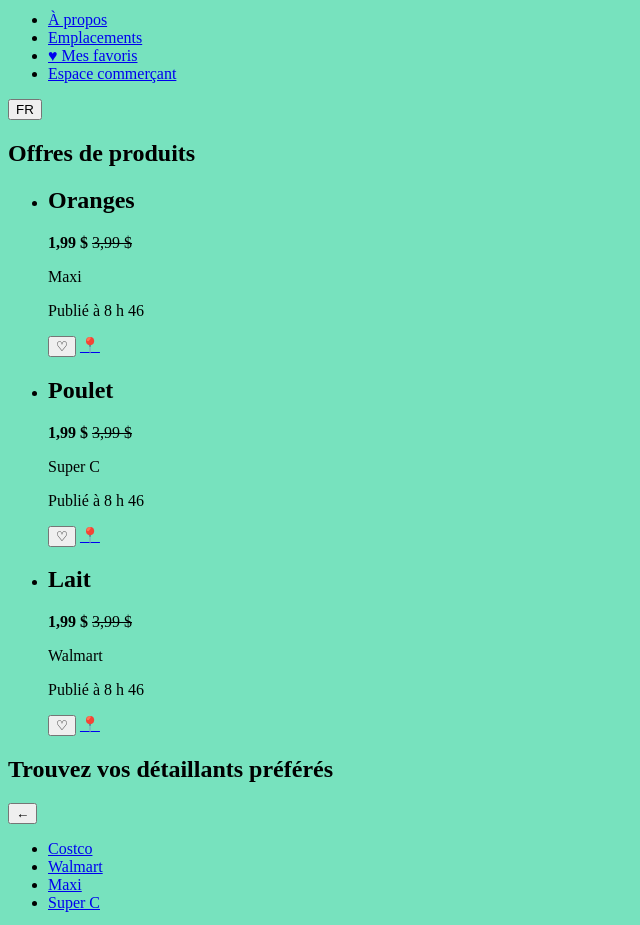
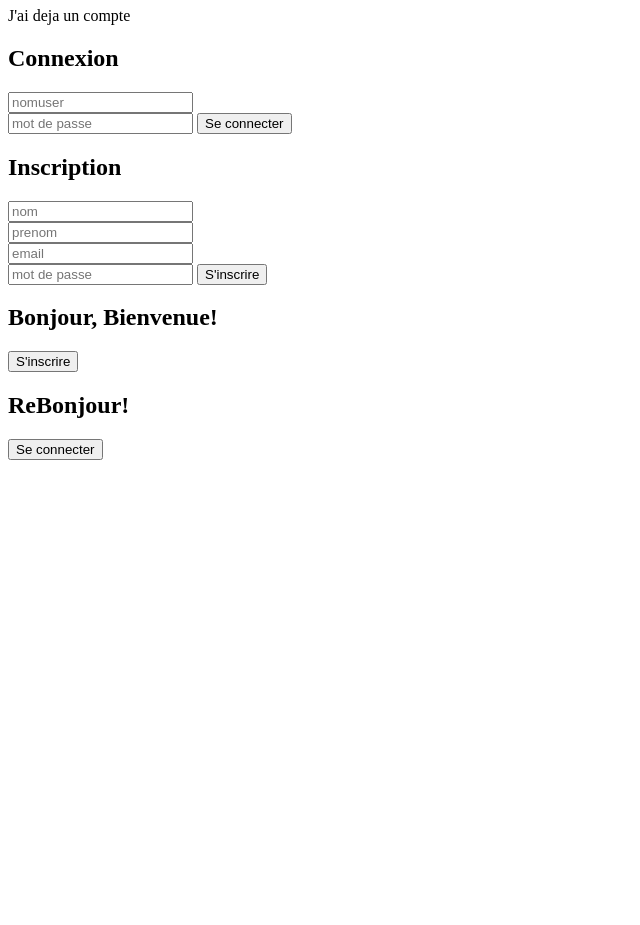
Before and after one commit to nhdlike-oss/ProjetLibre, a plain HTML site: page index.html in a window 1280 px wide. Shown: the part 73-998 px from the top of the page, without its empty margins (0-640 px from the left). After the commit the page ends 800 px from the top, so only its background shows below. Drawn offline with Linux system fonts and the light colour scheme.

Commit message:
Retour à ma version de la page connexion

```diff
--- a/index.html
+++ b/index.html
@@ -1,124 +1,43 @@
 <!DOCTYPE html>
-<html lang="fr">
-<head>
-    <meta charset="UTF-8">
-    <meta name="viewport" content="width=device-width, initial-scale=1.0">
-    <title>Antigaspe - Offres anti-gaspillage</title>
-    <link rel="stylesheet" href="style.css">
-    <!-- Plus tard : <script src="script.js" defer></script> -->
-</head>
+<html lang="en">
+    <head>
+        <meta charset="UTF-8">
+        <meta name viewport"
+        content="width=device-width,
+        initial-scale=1.0">
+        <title>Antigaspe</title>
+    </head>
 <body>
+    <h1>Connexion</h1>
+    <p>J'ai deja un compte</p>
+     <main class="auth" id="auth">
+        <from  class="Connexion">
+            <h2>Connexion</h2>
+            <input placeholder="nomuser">
+            <br>
+         <input type="password" placeholder="mot de passe">
+         <button>Se connecter</button>
 
-    <header class="entete">
-        <a href="index.html" class="logo">Antigaspe</a>
+        </from>
+    <form class= "enregistrer">
+        <h2>Inscription</h2>
 
-        <form class="recherche" role="search" action="index.html" method="get">
-            <label for="recherche" class="visuellement-cache">Rechercher un article</label>
-            <input type="search" id="recherche" name="q" placeholder="Rechercher">
-            <button type="submit" aria-label="Lancer la recherche">🔍</button>
-        </form>
+            <input placeholder="nom">
+            <br>
+             <input placeholder="prenom">
+            <br>
+             <input placeholder="email">
+            <br>
+         <input type="password" placeholder="mot de passe">
+         <button>S'inscrire</button>
+    </form>
+    <aside class="Bienvenue">
+        <h2>Bonjour, Bienvenue!</h2>
+        <button id ="DeSincrire">S'inscrire</button>
+        <h2>ReBonjour!</h2>
+        <button id="Se connecter">Se connecter</button>
+    </aside>
+     </main>
 
-        <button type="button" class="bouton-menu" id="bouton-menu"
-                aria-label="Ouvrir le menu" aria-expanded="false"
-                aria-controls="menu-principal">☰</button>
-
-        <nav class="menu" id="menu-principal" aria-label="Navigation principale">
-            <ul>
-                <li><a href="#">À propos</a></li>
-                <li><a href="#">Emplacements</a></li>
-                <li><a href="#">♥ Mes favoris</a></li>
-<li><a href="connexion.html">Espace commerçant</a></li>
-            </ul>
-        </nav>
-
-        <button type="button" class="langue" aria-label="Changer de langue">FR</button>
-    </header>
-
-    <main>
-        <section aria-labelledby="titre-offres">
-            <h1 id="titre-offres">Offres de produits</h1>
-
-            <ul class="grille-produits" id="liste-produits">
-                <li>
-                    <article class="carte-produit">
-                        <h2>Oranges</h2>
-                        <p class="prix">
-                            <strong>1,99 $</strong>
-                            <del>3,99 $</del>
-                        </p>
-                        <p class="commerce">Maxi</p>
-                        <p class="heure">
-                            <time datetime="2026-11-22T08:46">Publié à 8 h 46</time>
-                        </p>
-                        <button type="button" class="favori"
-                                aria-label="Ajouter Oranges aux favoris"
-                                aria-pressed="false">♡</button>
-                        <a class="lieu" href="#" aria-label="Voir l'emplacement du commerce">📍</a>
-                    </article>
-                </li>
-
-                <li>
-                    <article class="carte-produit">
-                        <h2>Poulet</h2>
-                        <p class="prix">
-                            <strong>1,99 $</strong>
-                            <del>3,99 $</del>
-                        </p>
-                        <p class="commerce">Super C</p>
-                        <p class="heure">
-                            <time datetime="2026-11-22T08:46">Publié à 8 h 46</time>
-                        </p>
-                        <button type="button" class="favori"
-                                aria-label="Ajouter Poulet aux favoris"
-                                aria-pressed="false">♡</button>
-                        <a class="lieu" href="#" aria-label="Voir l'emplacement du commerce">📍</a>
-                    </article>
-                </li>
-
-                <li>
-                    <article class="carte-produit">
-                        <h2>Lait</h2>
-                        <p class="prix">
-                            <strong>1,99 $</strong>
-                            <del>3,99 $</del>
-                        </p>
-                        <p class="commerce">Walmart</p>
-                        <p class="heure">
-                            <time datetime="2026-11-22T08:46">Publié à 8 h 46</time>
-                        </p>
-                        <button type="button" class="favori"
-                                aria-label="Ajouter Lait aux favoris"
-                                aria-pressed="false">♡</button>
-                        <a class="lieu" href="#" aria-label="Voir l'emplacement du commerce">📍</a>
-                    </article>
-                </li>
-            </ul>
-        </section>
-
-        <section class="detaillants" aria-labelledby="titre-detaillants">
-            <h2 id="titre-detaillants">Trouvez vos détaillants préférés</h2>
-            <button type="button" aria-label="Détaillants précédents">←</button>
-            <ul>
-                <li><a href="#">Costco</a></li>
-                <li><a href="#">Walmart</a></li>
-                <li><a href="#">Maxi</a></li>
-                <li><a href="#">Super C</a></li>
-            </ul>
-            <button type="button" aria-label="Détaillants suivants">→</button>
-        </section>
-    </main>
-
-    <footer class="pied">
-        <nav aria-label="Pied de page">
-            <ul>
-                <li><a href="#">Services</a></li>
-                <li><a href="#">Confidentialité</a></li>
-                <li><a href="#">Conditions d'utilisation</a></li>
-                <li><a href="#">Aide</a></li>
-            </ul>
-        </nav>
-        <p>&copy; 2026 Antigaspe. Tous droits réservés.</p>
-    </footer>
 
 </body>
-</html>
```
